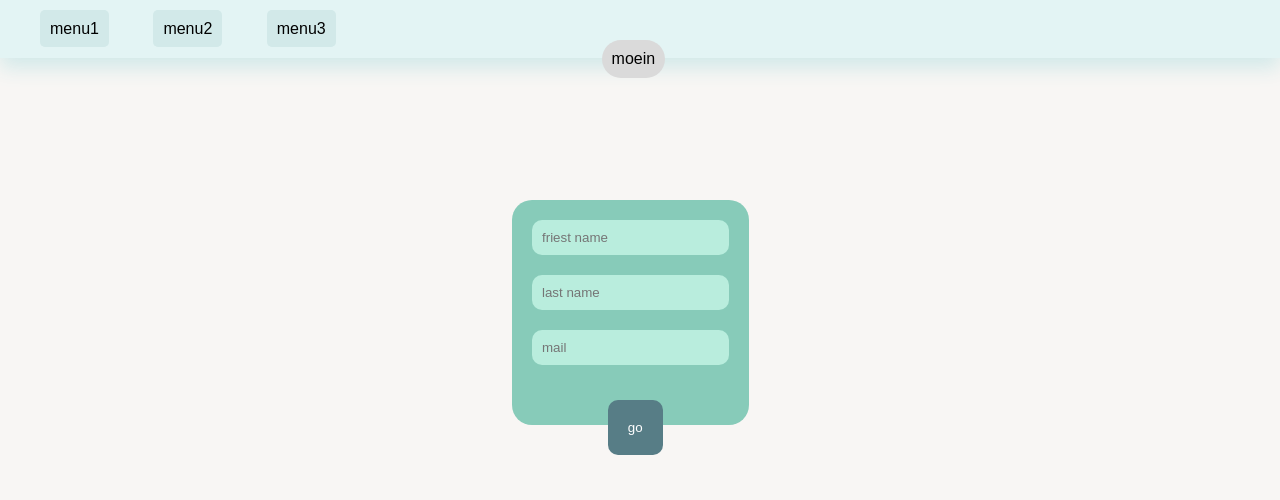
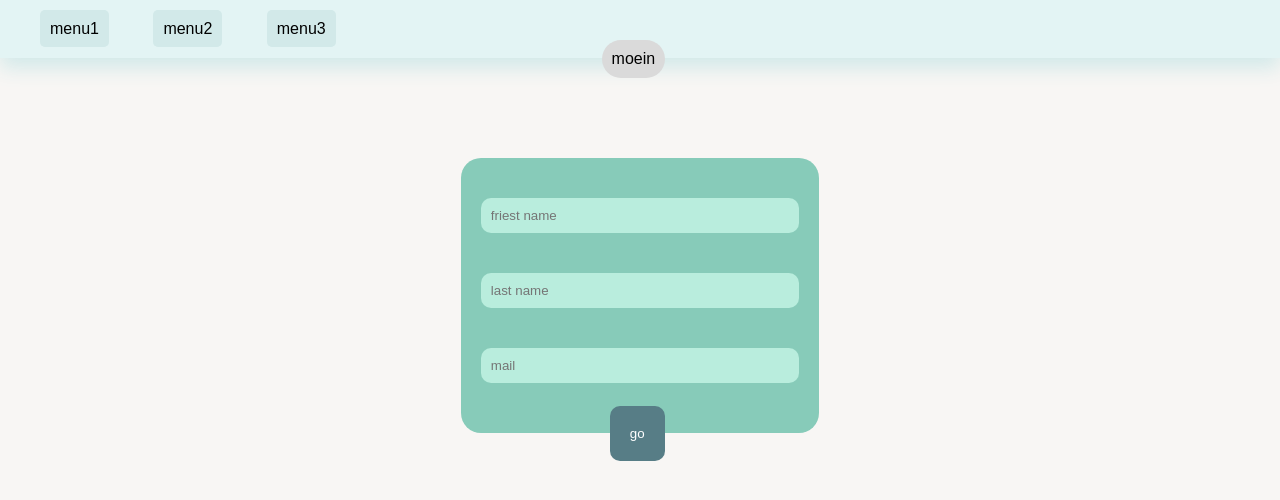
Before and after one commit to moeinparvizi/simple-temp-html-css, a plain HTML site: page index.html in a window 1280 px wide. Drawn offline with Linux system fonts and the light colour scheme.

Commit message:
new style with flex in form

```diff
--- a/style.css
+++ b/style.css
@@ -105,13 +105,16 @@ body {
 /*form design*/
 
 form{
+    display: flex;
+    justify-content: center;
+    flex-direction: column;
     margin: 100px auto;
-    display: inline;
-    position: absolute;
-    top: 100px;
-    left: 40%;
+    position: relative;
     background-color: #87CBB9;
     border-radius: 20px;
+    width: 28%;
+    position: relative;
+    padding: 20px 0px;
     -webkit-border-radius: 20px;
     -moz-border-radius: 20px;
     -ms-border-radius: 20px;
@@ -150,14 +153,11 @@ input[type="email"]{
 }
 
 form>:nth-last-child(2){
-    margin-bottom: 60px;
+    margin-bottom: 30px;
 }
 
 input[type="submit"]{
     padding: 20px;
-    position: absolute;
-    top: 80%;
-    left: 32%;
     background-color: #577D86;
     border: none;
     border-radius: 10px;
@@ -171,6 +171,9 @@ input[type="submit"]{
     -moz-transition: .3s;
     -ms-transition: .3s;
     -o-transition: .3s;
+    position: absolute;
+    top: 83%;
+    left: 36%;
 }
 
 input[type="submit"]:hover{
@@ -183,3 +186,8 @@ input[type="submit"]:hover{
     -ms-border-radius: 40px;
     -o-border-radius: 40px;
 }
+
+footer{
+    background-color: #E3F4F4;
+    position: relative;
+}
```
